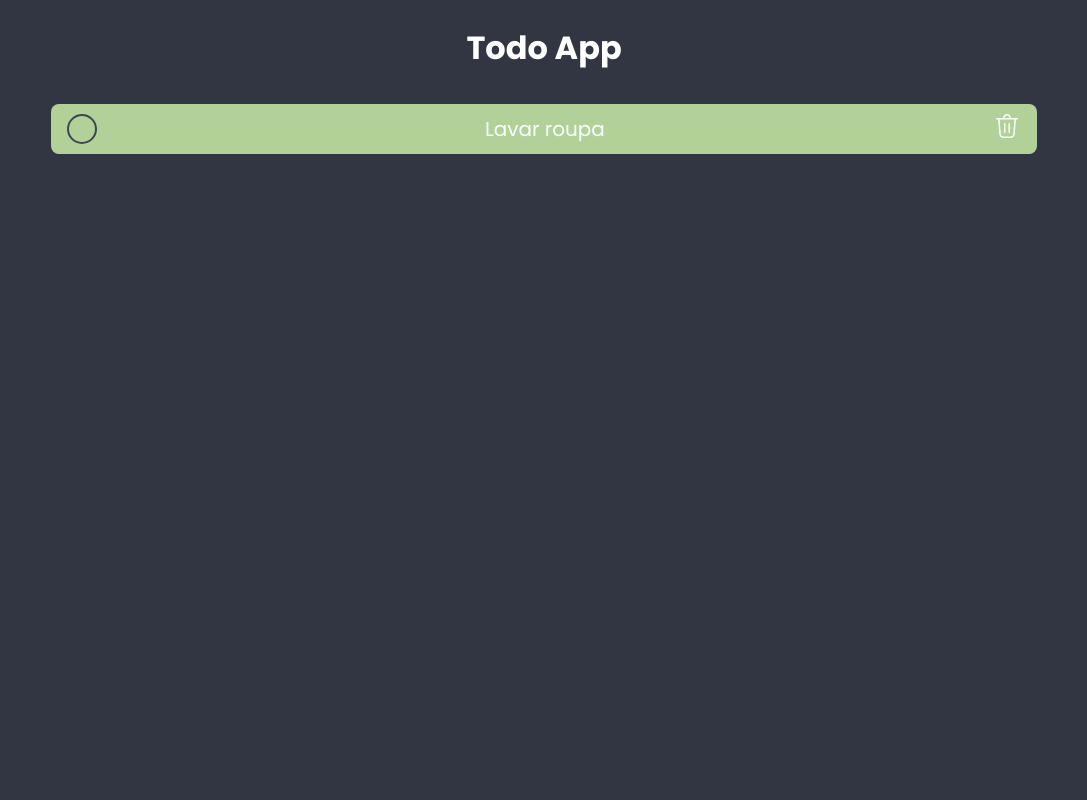
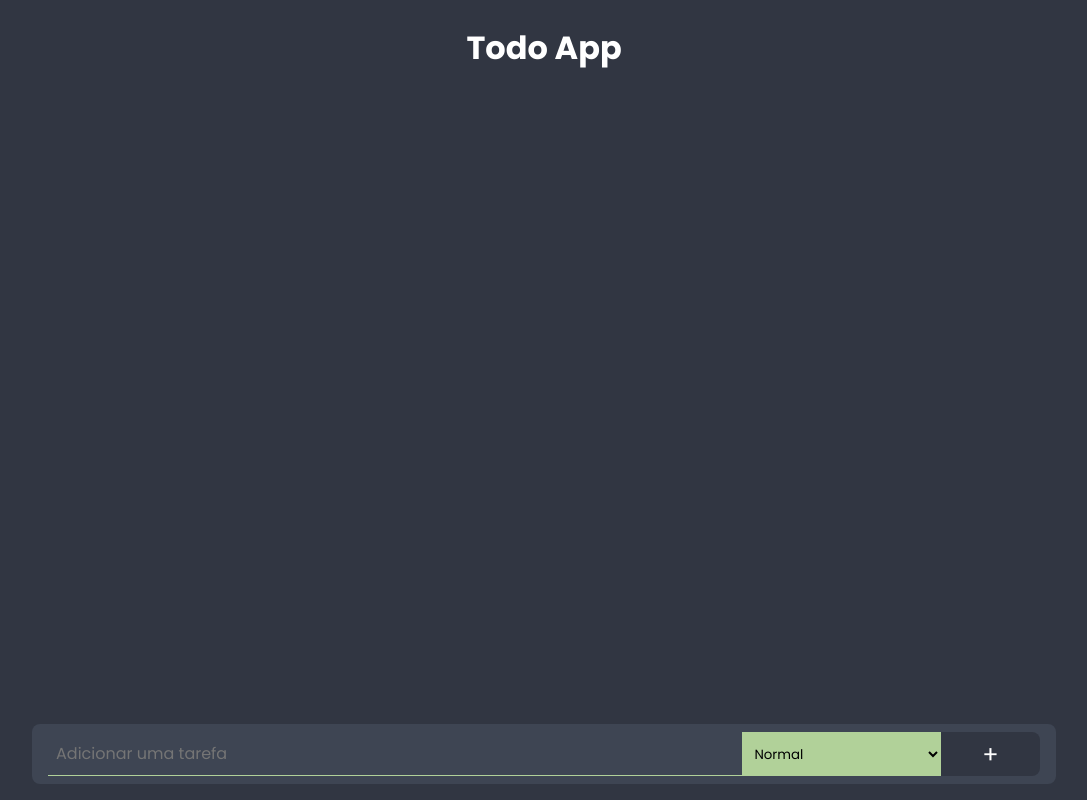
Before and after one commit to Fernanda-Kipper/todo-app, an Angular app: page / in a window 1280 px wide. Shown: the whole page, without its empty margins (96-1183 px from the left). Built offline with nearby package versions, Linux system fonts and the light colour scheme.

Commit message:
feaet: add form to add todo item

```diff
--- a/package.json
+++ b/package.json
@@ -20,6 +20,7 @@
     "@angular/router": "^14.0.0",
     "rxjs": "~7.5.0",
     "tslib": "^2.3.0",
+    "uniqid": "^5.4.0",
     "zone.js": "~0.11.4"
   },
   "devDependencies": {
@@ -27,6 +28,7 @@
     "@angular/cli": "~14.0.3",
     "@angular/compiler-cli": "^14.0.0",
     "@types/jasmine": "~4.0.0",
+    "@types/uniqid": "^5.3.2",
     "jasmine-core": "~4.1.0",
     "karma": "~6.3.0",
     "karma-chrome-launcher": "~3.1.0",
--- a/src/app/app.component.html
+++ b/src/app/app.component.html
@@ -12,4 +12,20 @@
     >
     </todo-item>
   </ul>
+  <form (submit)="handleSubmit($event)" class="forms">
+    <input
+      name="title"
+      class="{{ type }}"
+      type="text"
+      placeholder="Adicionar uma tarefa"
+      [(ngModel)]="title"
+    />
+    <select name="type" [(ngModel)]="type" class="{{ type }}">
+      <option value="light" default selected>Baixa</option>
+      <option value="normal">Normal</option>
+      <option value="medium">Médio</option>
+      <option value="important">Importante</option>
+    </select>
+    <button>+</button>
+  </form>
 </div>
--- a/src/app/app.component.scss
+++ b/src/app/app.component.scss
@@ -27,3 +27,118 @@
     width: 100%;
   }
 }
+
+.forms {
+  padding: 8px 16px;
+  border-radius: 8px;
+
+  background-color: var(--color-background-secondary);
+  position: fixed;
+  bottom: 16px;
+  z-index: 9999;
+  width: 80%;
+  max-width: 1100px;
+  display: flex;
+  flex-direction: column;
+  align-items: center;
+
+  input {
+    padding: 8px;
+    font-size: 16px;
+    width: 100%;
+    background: transparent;
+    border: 0;
+    color: white;
+    border-bottom: 1px solid var(--color-background-primary);
+    margin-bottom: 8px;
+  }
+
+  input:focus {
+    outline: none;
+    border-color: rgba(255,255,255,0.6);
+    padding: 8px;
+    font-size: 16px;
+    color: white;
+  }
+
+  select {
+    width: 100%;
+    border: none;
+    background: transparent;
+    padding: 8px !important;
+    border-radius: 8px;
+    margin-bottom: 8px;
+
+    &:focus {
+      outline: none;
+    }
+  }
+
+  select.important {
+    background-color: var(--color-primary);
+  }
+
+  select.light {
+    background-color: var(--color-secondary-green);
+  }
+
+  select.medium {
+    background-color: var(--color-secondary-purple);
+  }
+
+  select.normal {
+    background-color: var(--color-secondary-blue);
+  }
+
+  button {
+    background-color: var(--color-background-primary);
+    border: none;
+    color: white;
+    font-size: 24px;
+    cursor: pointer;
+    padding: 4px 16px;
+    border-radius: 8px;
+    width: 100%;
+  }
+
+  @media(min-width: 768px){
+    flex-direction: row;
+    height: 60px;
+    justify-content: flex-end;
+
+    input {
+      width: 70%;
+      margin-bottom: 0;
+      height: 100%;
+
+      &.important {
+        border-color: var(--color-primary);
+      }
+
+      &.light {
+        border-color: var(--color-secondary-green);
+      }
+
+      &.medium {
+        border-color: var(--color-secondary-purple);
+      }
+
+      &.normal {
+        border-color: var(--color-secondary-blue);
+      }
+    }
+
+    select {
+      width: 20%;
+      height: 100%;
+      margin-bottom: 0;
+      border-radius: 0;
+    }
+
+    button {
+      width: 10%;
+      border-radius: 0 8px 8px 0;
+      height: 100%;
+    }
+  }
+}
--- a/src/app/app.component.ts
+++ b/src/app/app.component.ts
@@ -1,4 +1,5 @@
 import { Component } from '@angular/core';
+import uniqid from 'uniqid';
 
 interface ToDo {
   title: string;
@@ -15,12 +16,9 @@ interface ToDo {
 
 export class AppComponent {
   isDone: boolean = true;
-  todoList: ToDo[] = [{
-    title: 'Lavar roupa',
-    type: 'normal',
-    isDone: false,
-    id: '3334'
-  }]
+  todoList: ToDo[] = [];
+  title: string = "";
+  type: 'normal' | 'important' | 'medium' | 'light' = "normal";
 
   handleItemComplete(id: string){
     this.todoList = this.todoList.map(todo => {
@@ -37,4 +35,14 @@ export class AppComponent {
   handleItemDelete(id: string){
     this.todoList = this.todoList.filter(todo => todo.id != id)
   }
+
+  handleSubmit(event: SubmitEvent){
+    event.preventDefault()
+    this.todoList.push({
+      title: this.title,
+      type: this.type,
+      isDone: false,
+      id: uniqid()
+    })
+  }
 }
--- a/src/app/app.module.ts
+++ b/src/app/app.module.ts
@@ -1,5 +1,6 @@
 import { NgModule } from '@angular/core';
 import { BrowserModule } from '@angular/platform-browser';
+import { FormsModule } from '@angular/forms';
 
 import { AppComponent } from './app.component';
 import { TodoItemComponent } from './todo-item/todo-item.component';
@@ -10,7 +11,8 @@ import { TodoItemComponent } from './todo-item/todo-item.component';
     TodoItemComponent
   ],
   imports: [
-    BrowserModule
+    BrowserModule,
+    FormsModule
   ],
   providers: [],
   bootstrap: [AppComponent]
--- a/src/app/todo-item/todo-item.component.scss
+++ b/src/app/todo-item/todo-item.component.scss
@@ -11,6 +11,7 @@
   border-radius: 8px;
   margin: 0 auto;
   max-width: 1110px;
+  margin-bottom: 16px;
 
   &.medium {
     background-color: var(--color-secondary-purple);
```
Also changed, not shown: 1 other file (tests, documents, lock files or other folders).
